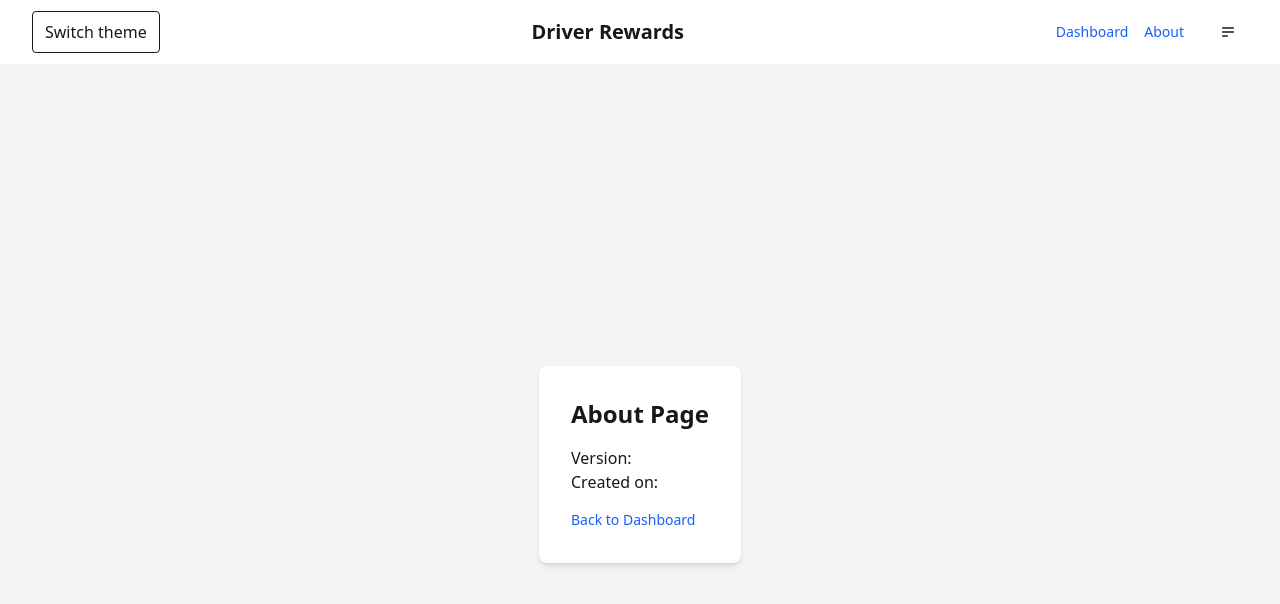
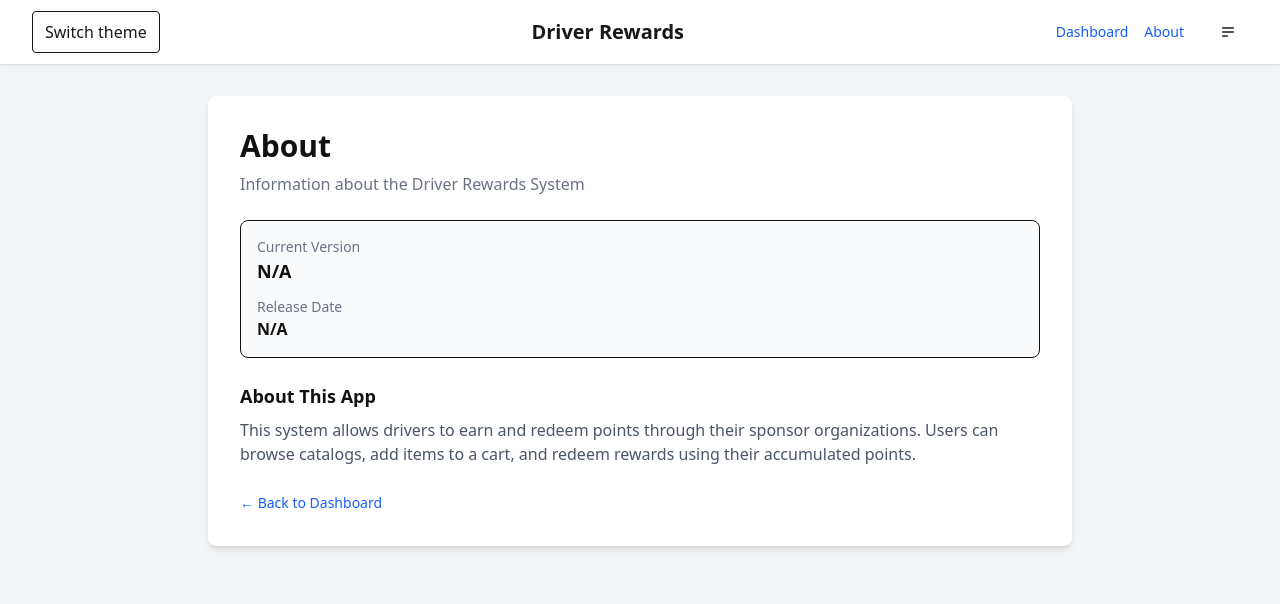
Before and after one commit to jpugmire/S26-CPSC4910-Team06, a Next.js app: page /about in a window 1280 px wide. Shown: the top 604 px of the page. Built offline with nearby package versions, Linux system fonts and the light colour scheme; no server answers; the database is empty.

Commit message:
about page style

```diff
--- a/app/about/page.tsx
+++ b/app/about/page.tsx
@@ -1,32 +1,61 @@
 import Link from "next/link"
 import { prisma } from "@/lib/prisma"
 import Navbar from "@/components/navbar"
-import ImpersonationBanner from "@/components/impersonation-banner"
-import { auth } from "@/auth"
 
 export default async function AboutPage() {
-  const session = await auth();
   const version = await prisma.version.findFirst({
     orderBy: { VersionCreated: "desc" },
   })
 
   return (
-    <>
+    <div className="min-h-screen bg-gray-100">
       <Navbar />
-      {session?.user?.impersonating && (<ImpersonationBanner />)}
-      <div className="flex min-h-screen items-center justify-center bg-gray-100 text-zinc-900 dark:bg-zinc-900 dark:text-zinc-100">
-  <div className="rounded-lg bg-white p-8 shadow-md text-zinc-900 dark:bg-zinc-800 dark:text-zinc-100">
-    <h1 className="mb-4 text-2xl font-bold">About Page</h1>
-    <p>Version: {version?.VersionNum}</p>
-    <p>Created on: {version?.VersionCreated?.toLocaleDateString()}</p>
+
+      <main className="max-w-4xl mx-auto py-8 px-4">
+        <div className="bg-white shadow-md rounded-lg p-8">
+
+          {/* HEADER */}
+          <div className="mb-6">
+            <h1 className="text-3xl font-bold mb-2">About</h1>
+            <p className="text-gray-500">
+              Information about the Driver Rewards System
+            </p>
+          </div>
+
+          {/* VERSION INFO */}
+          <div className="bg-gray-50 border rounded-lg p-4 mb-6">
+            <p className="text-sm text-gray-500">Current Version</p>
+            <p className="font-semibold text-lg">
+              {version?.VersionNum ?? "N/A"}
+            </p>
+
+            <p className="text-sm text-gray-500 mt-3">Release Date</p>
+            <p className="font-semibold">
+              {version?.VersionCreated
+                ? version.VersionCreated.toLocaleDateString()
+                : "N/A"}
+            </p>
+          </div>
+
+          {/* DESCRIPTION */}
+          <div className="mb-6">
+            <h2 className="text-lg font-semibold mb-2">About This App</h2>
+            <p className="text-gray-600">
+              This system allows drivers to earn and redeem points through their
+              sponsor organizations. Users can browse catalogs, add items to a
+              cart, and redeem rewards using their accumulated points.
+            </p>
+          </div>
+
+          {/* BACK LINK */}
           <Link
             href="/dashboard"
-      className="mt-4 inline-block text-sm text-blue-600 hover:underline dark:text-blue-400"
+            className="text-blue-600 hover:underline text-sm"
           >
-      Back to Dashboard
+            ← Back to Dashboard
           </Link>
         </div>
+      </main>
     </div>
-    </>
   )
 }
```
Lines whose indentation alone changed are shown as unchanged.
